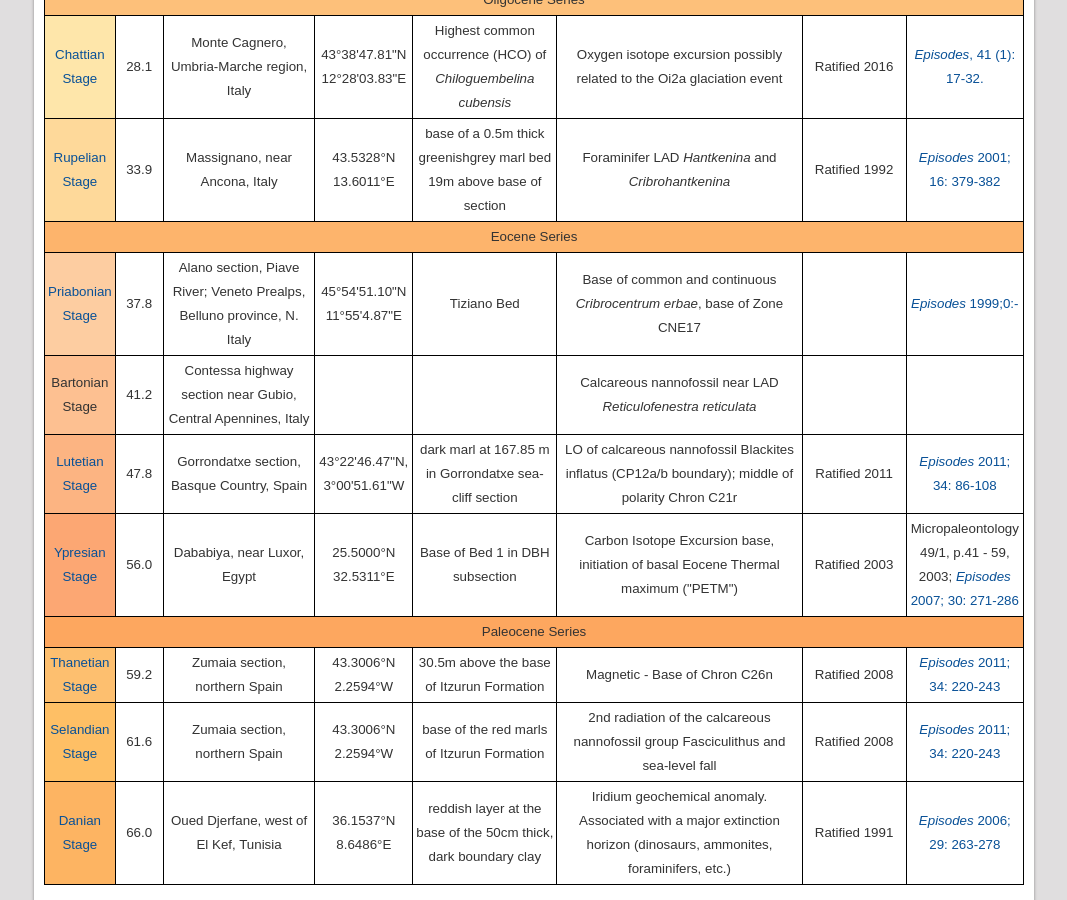
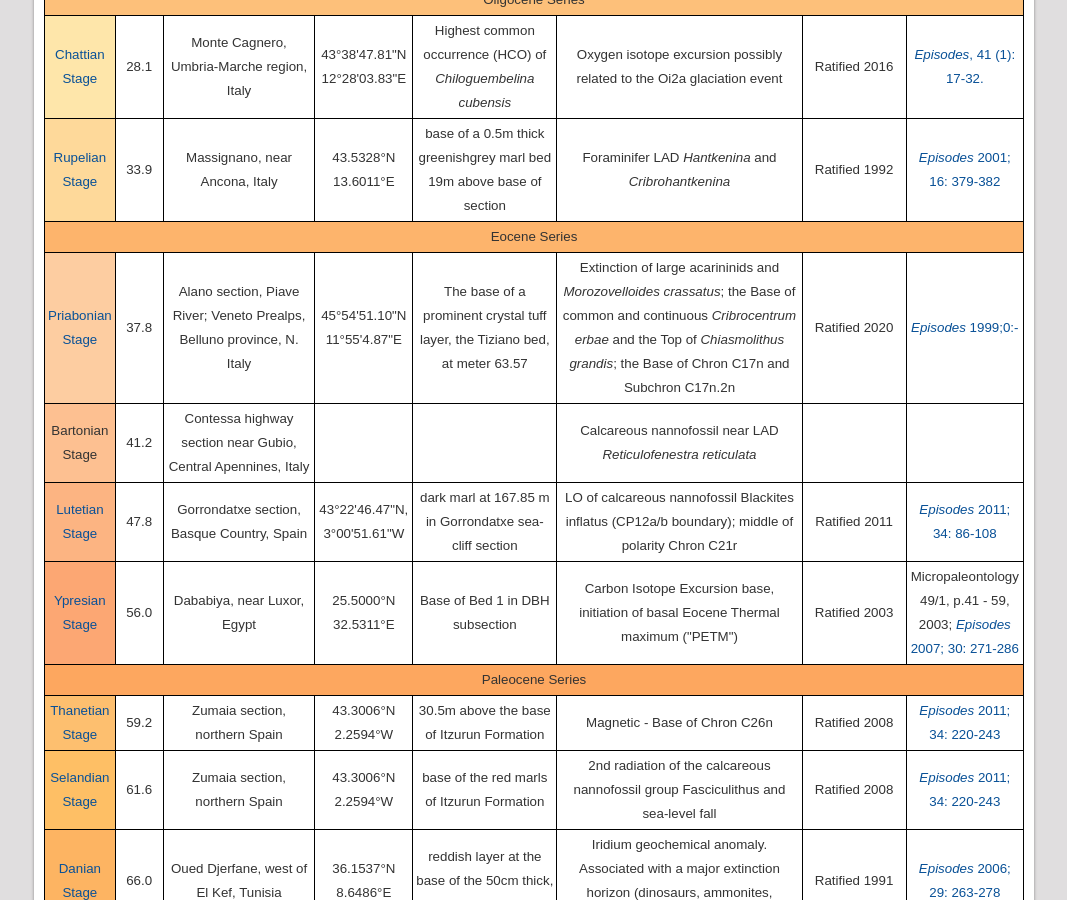
Before and after one commit to i-c-stratigraphy/gssps, a Jekyll site: the page built from pages/index.md, in a window 1280 px wide and 900 px high, scrolled down 4007 px. Shown: the whole window, without its empty margins (106-1173 px from the left). Built offline with Jekyll 4.4.1, drawn with Linux system fonts in a browser that asks for light colours.

Commit message:
Priabonian table updates via email

```diff
--- a/_layouts/table.html
+++ b/_layouts/table.html
@@ -823,13 +823,13 @@
                         45°54'51.10"N 11°55'4.87"E
                     </td>
                     <td>
-                        Tiziano Bed
-                    </td>
-                    <td>
-                        Base of common and continuous <em>Cribrocentrum erbae</em>, base of Zone CNE17
-                    </td>
-                    <td>
-                        &nbsp;
+                        The base of a prominent crystal tuff layer, the Tiziano bed, at meter 63.57
+                    </td>
+                    <td>
+                        Extinction of large acarininids and <em>Morozovelloides crassatus</em>; the Base of common and continuous <em>Cribrocentrum erbae</em> and the Top of <em>Chiasmolithus grandis</em>; the Base of Chron C17n and Subchron C17n.2n
+                    </td>
+                    <td>
+                        Ratified 2020
                     </td>
                     <td>
                         <a href="https://doi.org/10.18814/epiiugs/2020/020074"><em>Episodes</em> 1999;0:-</a>
```
